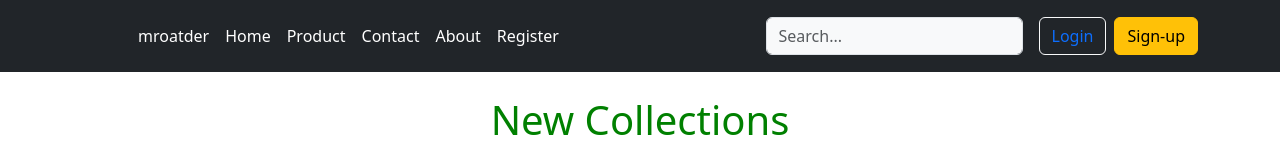
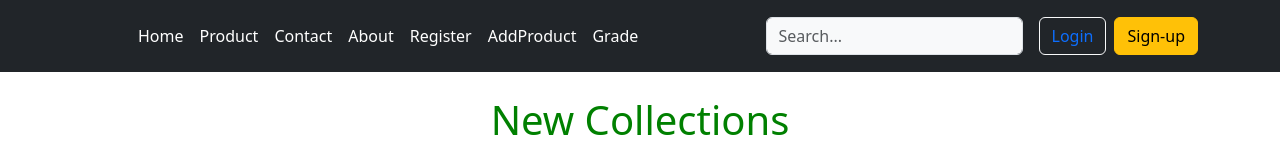
Before and after one commit to mroatder/vue-project, a Vue app: page / in a window 1280 px wide. Shown: the top 156 px of the page. Built offline with nearby package versions, Linux system fonts and the light colour scheme.

Commit message:
Update Menu.vue

```diff
--- a/src/components/Menu.vue
+++ b/src/components/Menu.vue
@@ -7,12 +7,13 @@
         </a>
 
         <ul class="nav col-12 col-lg-auto me-lg-auto mb-2 justify-content-center mb-md-0">
-          <li><a href="mroatder" class="nav-link px-2 text-white">mroatder</a></li>
           <li><a href="/" class="nav-link px-2 text-white">Home</a></li>
           <li><a href="/Product" class="nav-link px-2 text-white">Product</a></li>
           <li><a href="/Contact" class="nav-link px-2 text-white">Contact</a></li>
           <li><a href="/About" class="nav-link px-2 text-white">About</a></li>
           <li><a href="/Register" class="nav-link px-2 text-white">Register</a></li>
+          <li><a href="/AddProduct" class="nav-link px-2 text-white">AddProduct</a></li>
+          <li><a href="/Gradecal" class="nav-link px-2 text-white">Grade</a></li>
         </ul>
 
         <form class="col-12 col-lg-auto mb-3 mb-lg-0 me-lg-3" role="search">
```
